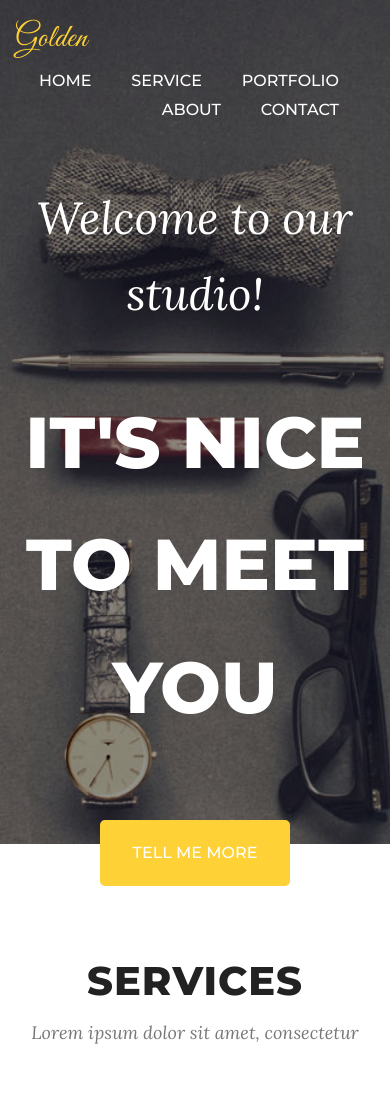
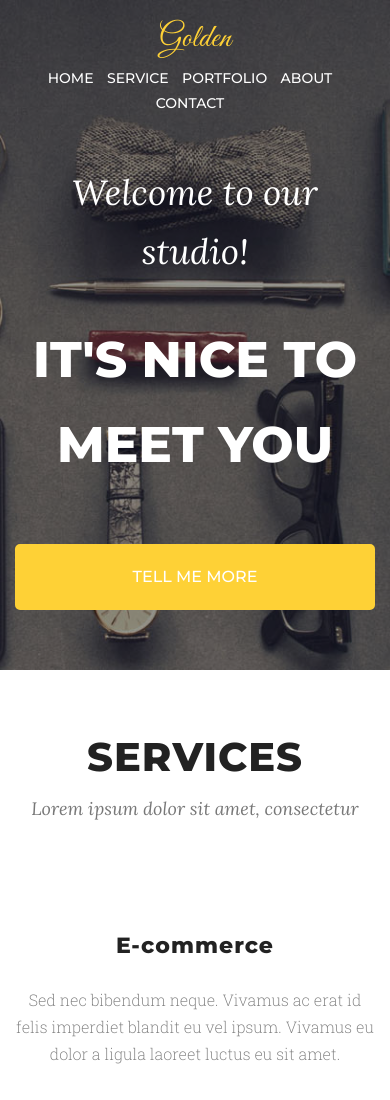
Before and after one commit to iwa-kulczynska/Landing-page, a website: page index.html in a window 390 px wide. Shown: the top 1100 px of the page. Drawn offline with Linux system fonts and the light colour scheme.

Commit message:
add mobile version

```diff
--- a/index.html
+++ b/index.html
@@ -21,10 +21,10 @@
             <!-- navigation -->
             <nav class="navigation">
                 <div class="row">
-                    <div class="col-md-4 brand">
+                    <div class="col-md-4 col-xs-12 brand">
                         <a class="navbar-brand" href="#">Golden</a>
                     </div>
-                    <div class="col-md-8">
+                    <div class="col-lg-8  col-xs-12">
                         <ul>
                             <li><a href="#" class="navbar-nav">home</a></li>
                             <li><a href="#" class="navbar-nav">service</a></li>
@@ -41,9 +41,11 @@
             <div class="text-header">
                 <div class="row">
                     <div class="col-md-12">
+
                         <h3 class="inner-header">Welcome to our studio!</h3>
                         <h1 class="title-header">It's nice to meet you</h1>
                         <a href="#" class="btn btn-one">tell me more</a>
+
                     </div>
                 </div>
             </div>
--- a/sass/style.scss
+++ b/sass/style.scss
@@ -76,13 +76,13 @@ $transition: all 3s;
 
 .main-header {
     background-image: url("/images/Background-image.jpg");
-    background-color: rgba(0, 0, 0, 0.3);
     color: $color-main;
-    height: 100vh;
+    min-height: 600px;
     position: relative;
     background-position: center center;
     background-size: cover;
-    background-attachment: fixed;
+    text-align: center;
+    padding-bottom: 60px;
 }
 
 .background-tint {
@@ -127,7 +127,7 @@ $transition: all 3s;
 }
 
 .navigation ul {
-    padding: 0;
+    padding: 15px 0 0 0;
     margin: 0;
     list-style-type: none;
 }
@@ -277,3 +277,54 @@ $transition: all 3s;
  .footer span {
     font-size: 0;
 }
+
+@media (max-width: 767px) {
+
+    /* global */
+
+    .box-services {
+        padding-top: 10px;
+        padding-bottom: 10px;
+    }
+    .navigation ul {
+        padding: 0;
+        margin: 0;
+        font-size: 14px;
+        text-align: center;
+    }
+
+    .navigation ul li {
+
+        margin: 0 10px 0 0;
+
+    }
+
+    .brand {
+        text-align: center;
+    }
+
+    .title-header {
+        font-size: 50px;
+    }
+
+    .inner-header {
+                font-size: 35px;
+    }
+
+    .btn {
+        width: 100%;
+    }
+
+    /* section service */
+
+
+    .box-services i {
+        display: none;
+    }
+
+    .services, .portfolio {
+        padding-bottom: 20px;
+        padding-top: 20px;
+    }
+
+}
```
Also changed, not shown: css/style.css, 1 other file.
